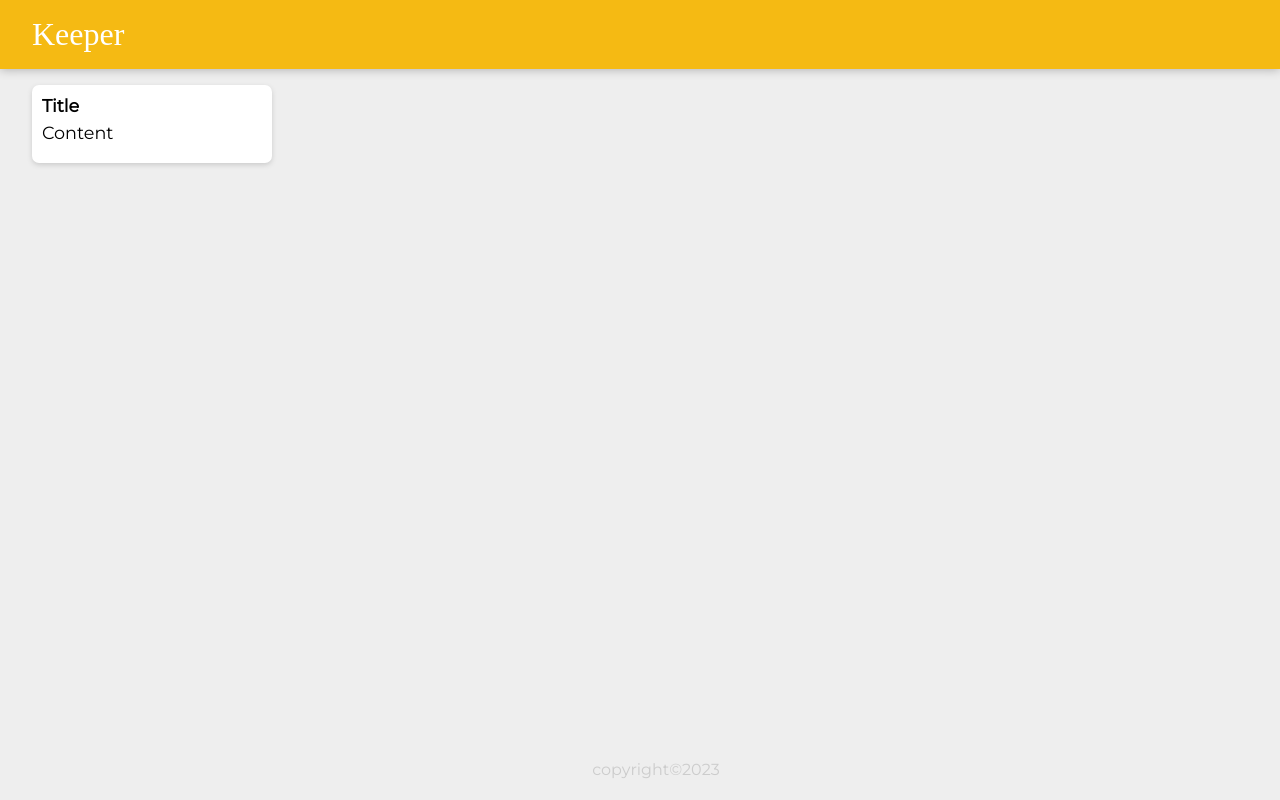
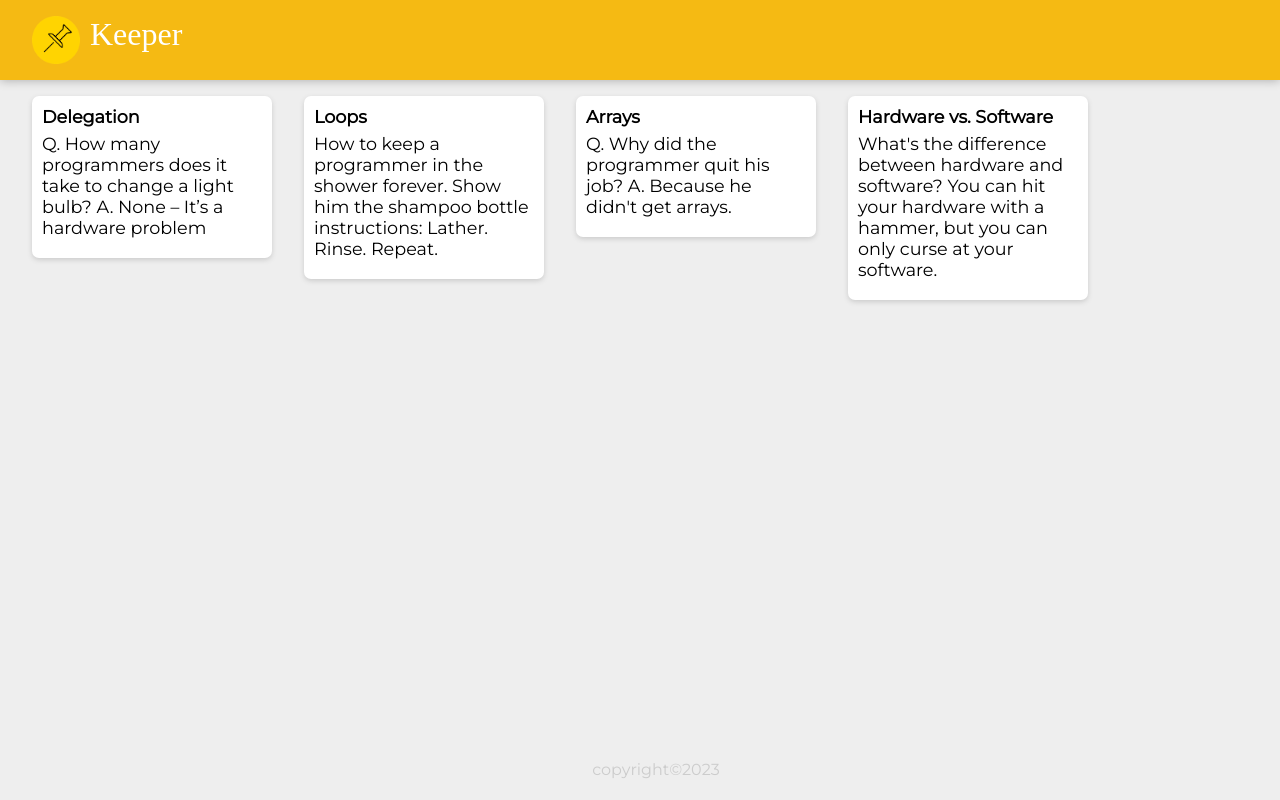
Before and after one commit to mahtoaman/Google-Keep-Clone, a React (Create React App) app: page / in a window 1280 px wide. Built offline with nearby package versions, Linux system fonts and the light colour scheme; a web font is replaced by a local one.

Commit message:
notes and logo added

```diff
--- a/public/styles.css
+++ b/public/styles.css
@@ -16,6 +16,11 @@
   margin: auto -16px;
   padding: 16px 32px;
   box-shadow: 0 0 10px 0 rgba(0, 0, 0, 0.3);
+  display: flex;
+}
+header img{
+  height: 3rem;
+  margin-right: 10px;
 }
 
 header h1 {
--- a/src/components/App.jsx
+++ b/src/components/App.jsx
@@ -2,12 +2,17 @@
 import Header from "./Header";
 import Footer from "./Footer";
 import Note from "./Note";
+import notes from '../notes'
+
+function getNotes(note){
+return <Note key={note.key} title={note.title} content={note.content} />;
+}
 
 function App() {
   return (
     <div>
       <Header />
-      <Note />
+      {notes.map(getNotes)}
       <Footer />
     </div>
   );
--- a/src/components/Header.jsx
+++ b/src/components/Header.jsx
@@ -3,6 +3,7 @@
 function Header() {
   return (
     <header>
+     <img src="./logo.png" alt="image" />
       <h1>Keeper</h1>
     </header>
   );
--- a/src/components/Note.jsx
+++ b/src/components/Note.jsx
@@ -1,10 +1,11 @@
 import React from "react";
+import notes from "../notes";
 
-function Note() {
+function Note(props) {
   return (
     <div className="note">
-      <h1>Title</h1>
-      <p>Content</p>
+      <h1>{props.title}</h1>
+      <p>{props.content}</p>
     </div>
   );
 }
--- /dev/null
+++ b/src/notes.js
@@ -0,0 +1,28 @@
+const notes = [
+  {
+    key: 1,
+    title: "Delegation",
+    content:
+      "Q. How many programmers does it take to change a light bulb? A. None – It’s a hardware problem",
+  },
+  {
+    key: 2,
+    title: "Loops",
+    content:
+      "How to keep a programmer in the shower forever. Show him the shampoo bottle instructions: Lather. Rinse. Repeat.",
+  },
+  {
+    key: 3,
+    title: "Arrays",
+    content:
+      "Q. Why did the programmer quit his job? A. Because he didn't get arrays.",
+  },
+  {
+    key: 4,
+    title: "Hardware vs. Software",
+    content:
+      "What's the difference between hardware and software? You can hit your hardware with a hammer, but you can only curse at your software.",
+  },
+];
+
+export default notes
```
Also changed, not shown: src/components/logo.png (added).
